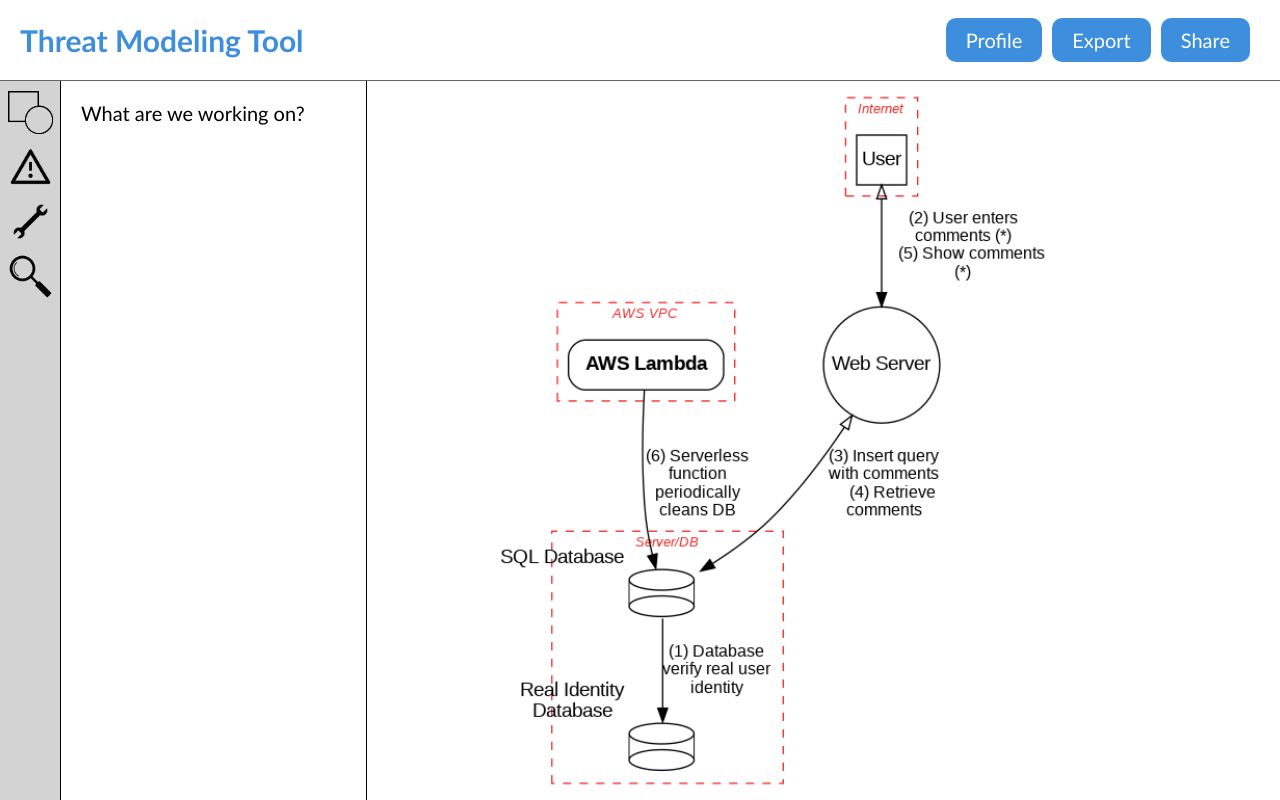
After one commit to mrtoaf/nltm_tool-webapp, a Django app: page /pytm_web/asset_view/ in a window 1280 px wide. The commit adds this page. Run offline with Django 4.2, Linux system fonts and the light colour scheme.

Commit message:
Created asset view mockup
Created asset view mockup with basic functionality (can click buttons on left)

```diff
--- a/pytm_web/static/upload.css
+++ b/pytm_web/static/pytm_web.css
@@ -2,7 +2,9 @@
     background-color: white;
     font-family: 'Gill Sans', 'Gill Sans MT', Calibri, 'Trebuchet MS', sans-serif;
     font-size: 20;
-    padding-left: 25px;
+    margin: 0;
+    height: 100%;
+    width: 100%;
 }
 
 h2 {
@@ -10,20 +12,29 @@
     padding-left: 20px;
     display: flex;
     font-size: 30;
+}
 
+h3 {
+    font-size: 20;
+    padding-left: 20px;
+    font-weight: normal
 }
 
 #menuBar {
     width: 100%;
+    height: 80px;
     left: -10%;
     border-bottom-style: solid;
     border-bottom-width: thin;
     border-bottom-color: #646464;
-    padding-bottom: 25px;
+    /* padding-bottom: 25px; */
     display: flex;
+    justify-content: space-between;
+    align-items: center;
 }
 
 .flex-parent {
+    margin-left: 20px;
     display: flex;
     width: 100%;
 }
@@ -34,15 +45,15 @@
 }
 
 .topnav {
-    display: flex;
-    /* justify-content: flex-end; */
+    float: right;
     /* background-color: #333; */
     color: white;
     padding: 20px;
-    padding-left: 50%;
+    /* padding-left: 50%; */
 }
 
 .topnav a {
+    float: right;
     padding: 10px 20px;
     text-decoration: none;
     background-color: #3E8EDE;
@@ -74,6 +85,36 @@
     box-shadow: none;
 }
 
-.dfd {
+.dfd_dfdview {
     padding-top: 30px;
 }
+
+
+
+/* for Asset View */
+.lowerArea {
+    display: flex;
+    width: 100%;
+    height: calc(100% - 81px); /* temporary workaround? */
+}
+
+.modeBar {
+    display: flex;
+    flex-direction: column;
+    align-items: center;
+    justify-content: flex-start;
+    padding-top: 10px;
+    height: calc(100% - 10px);
+    width: 60px;
+    background-color: lightgray;
+    border-right: 1px solid black;
+}
+
+.itemsBar {
+    width: calc(25% - 15px);
+    border-right: 1px solid black;
+}
+
+.dfd_assetview {
+    padding-left: 10%;
+}
--- /dev/null
+++ b/pytm_web/templates/pytm_web/asset_viewer.html
@@ -0,0 +1,40 @@
+{% load static %}
+
+<link rel="stylesheet" href="{% static 'pytm_web.css' %}">
+
+
+<div id = 'menuBar'>
+    <h2>Threat Modeling Tool</h2>
+    <div class="topnav">
+        <a href="#share">Share</a>
+        <a href="#export">Export</a>
+        <a href="#profile">Profile</a>
+    </div>
+</div>
+
+<div class="lowerArea">
+    <div class="modeBar">
+        <img src="{% static 'assets.png' %}" width="75%" style="padding-bottom: 10px;" onclick= "boldHeading('assets')">
+        <img src="{% static 'warnings.png' %}" width="75%" style="padding-bottom: 10px;" onclick="boldHeading('threats')">
+        <img src="{% static 'wrench.png' %}" width="75%" style="padding-bottom: 10px;"  onclick="boldHeading('controls')">
+        <img src="{% static 'magnify.png' %}" width="75%" style="padding-bottom: 10px;" onclick="boldHeading('recs')">
+    </div>
+    <div class="itemsBar">
+        <h3 id = "assets" >What are we working on?</h3>
+        <h3 id = "threats" style="display: none;" >What could go wrong?</h3>
+        <h3 id = "controls" style="display: none;" >What are we working?</h3>
+        <h3 id = "recs" style="display: none;" >Did we do a good enough job?</h3>
+    </div>
+    <img class = "dfd_assetview" id="dfd_img" src="{% static 'out.png' %}" style = "display:inline">
+  </div>
+
+  <script>
+    function boldHeading(icon) {
+        var h3s = document.querySelectorAll("h3");
+        h3s.forEach(header => {
+            header.style.display = "none";
+        });
+        document.getElementById(icon).style.display = "block";
+    }
+
+  </script>
--- a/pytm_web/templates/pytm_web/upload.html
+++ b/pytm_web/templates/pytm_web/dfd_viewer.html
@@ -1,6 +1,6 @@
 {% load static %}
 
-<link rel="stylesheet" href="{% static 'upload.css' %}">
+<link rel="stylesheet" href="{% static 'pytm_web.css' %}">
 
 <!DOCTYPE html>
 <html>
@@ -36,7 +36,7 @@
         </div>
         <div class="flex-child">
 
-            <img class = "dfd" id="dfd_img" src="{% static 'out.png' %}" style = "display:inline">
+            <img class = "dfd_dfdview" id="dfd_img" src="{% static 'out.png' %}" style = "display:inline">
 
         </div>
     </div>
--- a/pytm_web/urls.py
+++ b/pytm_web/urls.py
@@ -3,6 +3,7 @@
 from . import views
 
 urlpatterns = [
-    path("", views.editor, name="editor"),
-    path('upload/', views.upload_file, name='upload_file'),
+    path("", views.test, name='test'),
+    path('dfd_view/', views.upload_file, name='upload_file'),
+    path('asset_view/', views.asset_viewer, name='asset_view'),
 ]
--- a/pytm_web/views.py
+++ b/pytm_web/views.py
@@ -6,9 +6,9 @@
 import subprocess
 
 # base editor view
-def editor(request):
+def test(request):
     # generate() # generate random color cat picture
-    return render(request, "pytm_web/editor.html")
+    return render(request, "pytm_web/test.html")
 
 # view for uploading file
 def upload_file(request):
@@ -47,14 +47,17 @@
             # os.remove(os.path.join(DIR, 'static', 'out.png'))
 
             # then render the new page
-            return render(request, 'pytm_web/upload.html', {'fileform': fileform})
+            return render(request, 'pytm_web/dfd_viewer.html', {'fileform': fileform})
 
     else:
             # if request method is not POST, make an empty form
         fileform = UploadDFDFileForm()
             # renders template upload.html, passing in the form
             # NEED TO IMPLEMENT upload.html TEMPLATE
-    return render(request, 'pytm_web/upload.html', {'fileform': fileform})
+    return render(request, 'pytm_web/dfd_viewer.html', {'fileform': fileform})
+
+def asset_viewer(request):
+    return render(request, "pytm_web/asset_viewer.html")
 
 ################################################################################
 
```
Also changed, not shown: pytm_web/static/assets.png (added), pytm_web/static/magnify.png (added), pytm_web/static/warnings.png (added), pytm_web/static/wrench.png (added), pytm_web/templates/pytm_web/test.html (renamed from pytm_web/templates/pytm_web/editor.html).
